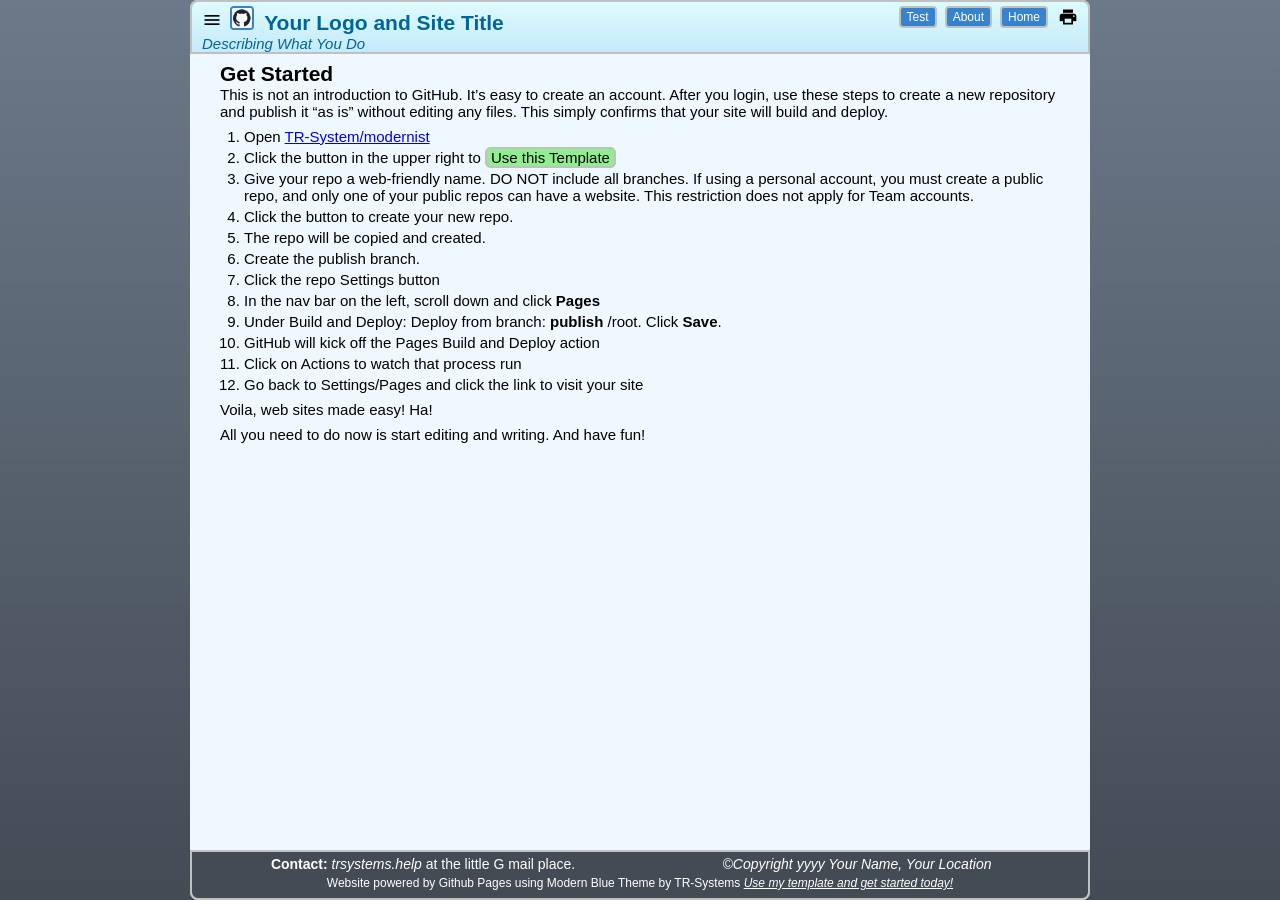
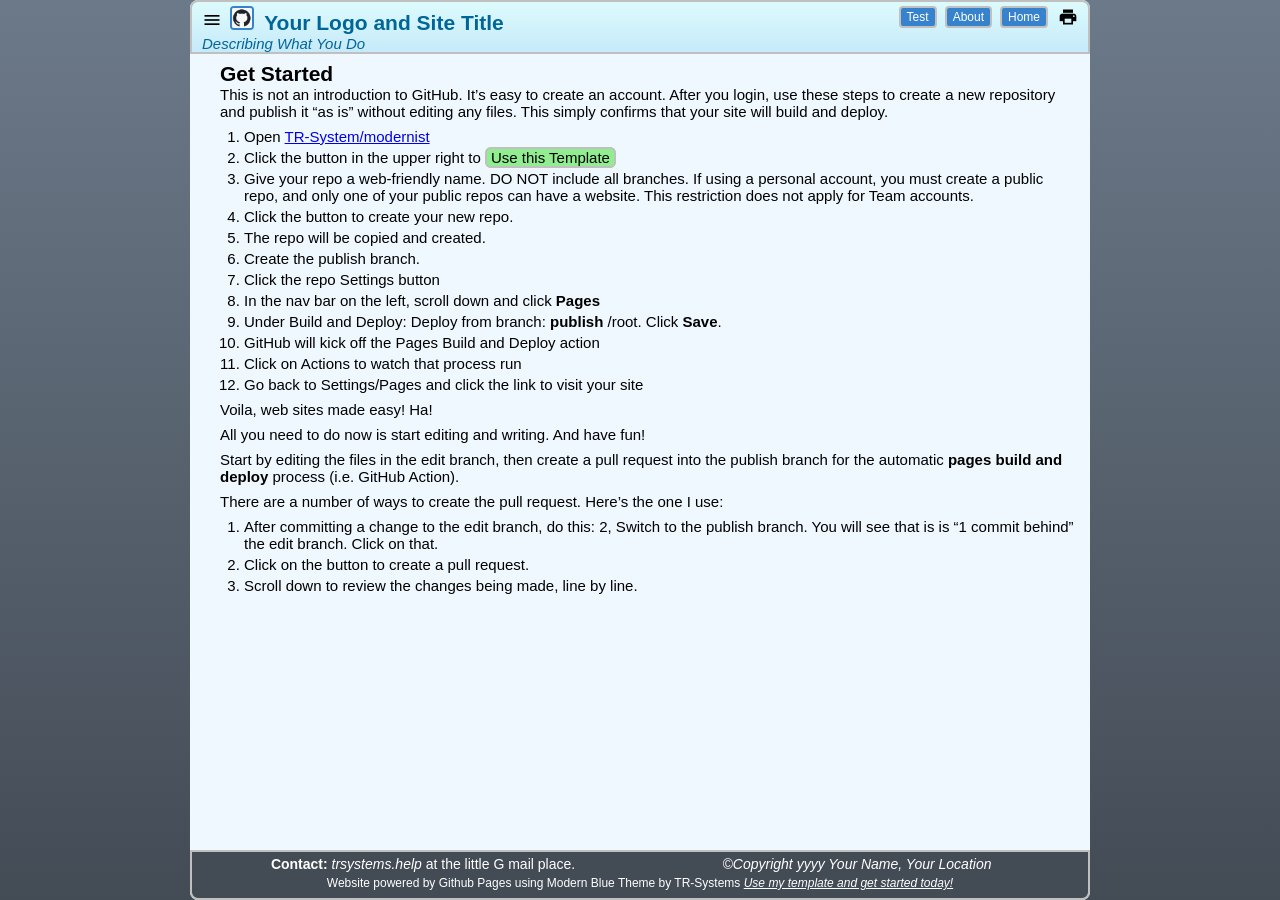
Before and after one commit to TR-Systems/modernist, a Jekyll site: the page built from getstarted.md, in a window 1280 px wide. Built offline with Jekyll 4.4.1, drawn with Linux system fonts in a browser that asks for light colours; our own code applies the rules of GitHub Pages for plain Markdown files.

Commit message:
Update getstarted.md

```diff
--- a/getstarted.md
+++ b/getstarted.md
@@ -21,3 +21,12 @@ This is not an introduction to GitHub. It's easy to create an account. After you
 Voila, web sites made easy! Ha!
 
 All you need to do now is start editing and writing. And have fun!
+
+Start by editing the files in the edit branch, then create a pull request into the publish branch for the automatic **pages build and deploy** process (i.e. GitHub Action).
+
+There are a number of ways to create the pull request. Here's the one I use:
+
+1. After committing a change to the edit branch, do this:
+2, Switch to the publish branch. You will see that is is "1 commit behind" the edit branch. Click on that.
+3. Click on the button to create a pull request.
+4. Scroll down to review the changes being made, line by line.
```
